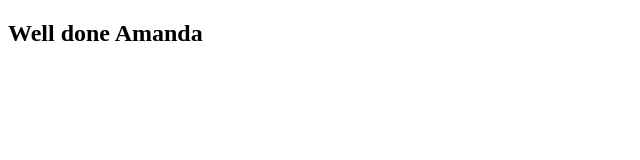
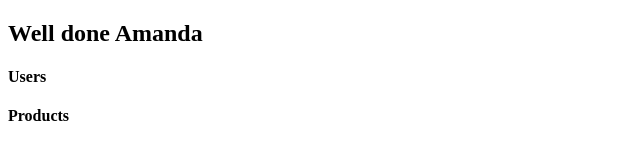
Before and after one commit to AmandaAzania/SheInAPI, a website: page views/index.html in a window 1280 px wide. Shown: the whole page, without its empty margins (0-640 px from the left). Drawn offline with Linux system fonts and the light colour scheme.

Commit message:
adding tittles

```diff
--- a/views/index.html
+++ b/views/index.html
@@ -8,5 +8,8 @@
 </head>
 <body>
     <h2>Well done Amanda</h2>
+
+    <h4>Users</h4>
+    <h4>Products</h4>
 </body>
 </html>
```
